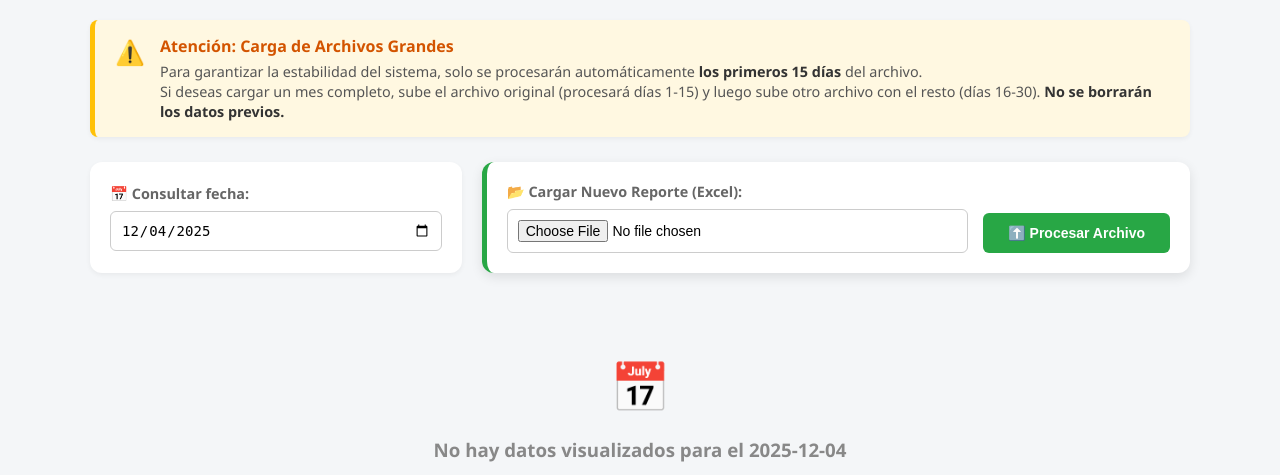
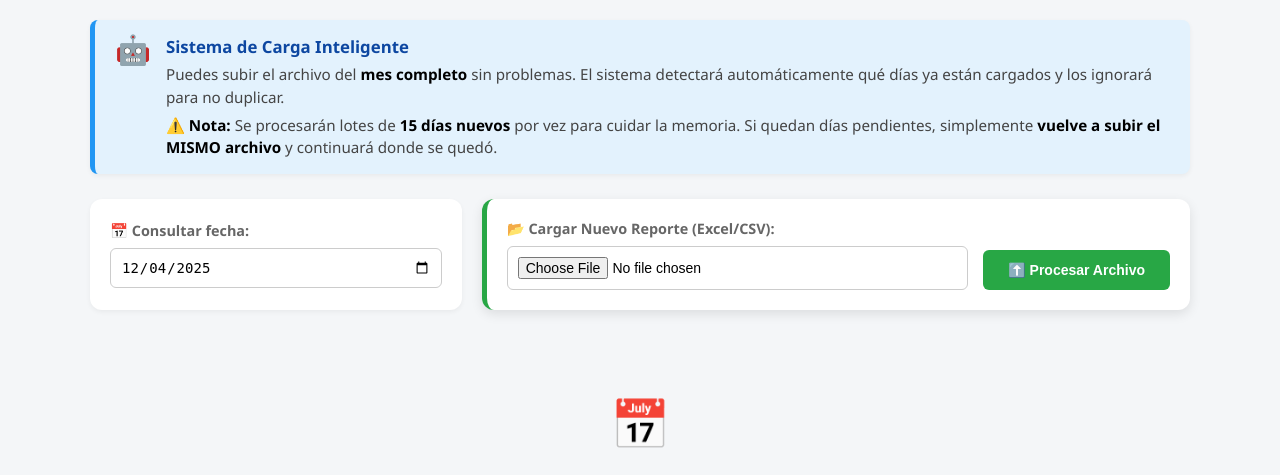
Before and after one commit to EmmanuelArce12/central-estaciones, a Flask app: page /estacion/ventas-vendedor in a window 1280 px wide. Shown: the part 60-535 px from the top of the page. Run offline with Flask 3, Linux system fonts and the light colour scheme; the visitor is signed in with stand-in values (Sample User, id 1); data that the repository does not hold is empty.

Commit message:
"cambios generales en el corte de suba de archivo"

```diff
--- a/app.py
+++ b/app.py
@@ -972,18 +972,20 @@ def ver_ventas_vendedor():
             elif 14 <= hr < 22: res["Tarde"].append(v)
             else: res["Noche"].append(v)
     return render_template('ventas_vendedor.html', ventas_por_turno=res, fecha=fecha, t_litros=t_l, t_plata=t_p, limites=limites, user=current_user)
+# Asegúrate de tener estos imports
+from sqlalchemy import insert, distinct
+
 @app.route('/estacion/subir-ventas-vendedor', methods=['POST'])
 @login_required
 def subir_ventas_vendedor():
-    # 1. Validación básica
+    # --- VALIDACIÓN BÁSICA ---
     if 'archivo' not in request.files: return redirect(url_for('ver_ventas_vendedor'))
     archivo = request.files['archivo']
     if archivo.filename == '': return redirect(url_for('ver_ventas_vendedor'))
 
     try:
+        # 1. LECTURA DEL ARCHIVO
         filename = archivo.filename.lower()
-
-        # 2. Lectura optimizada
         if filename.endswith('.csv'):
             try:
                 df_raw = pd.read_csv(archivo, header=None)
@@ -993,9 +995,9 @@ def subir_ventas_vendedor():
         else:
             df_raw = pd.read_excel(archivo, header=None)
 
-        # 3. Buscar encabezado "Vendedor" y "Fecha"
+        # 2. BUSCAR ENCABEZADO CORRECTO
         fila_tabla = -1
-        # Buscamos en las primeras 50 filas para no saturar memoria
+        # Buscamos en las primeras 50 filas
         for i, row in df_raw.head(50).iterrows():
             row_str = row.astype(str)
             if row_str.str.contains('Vendedor').any() and row_str.str.contains('Fecha').any():
@@ -1006,7 +1008,7 @@ def subir_ventas_vendedor():
             flash("Error: No se encontró la tabla de ventas (columnas Fecha/Vendedor).", "error")
             return redirect(url_for('ver_ventas_vendedor'))
 
-        # 4. Procesar Dataframe y Mapear Columnas
+        # 3. NORMALIZAR DATOS
         df = df_raw.iloc[fila_tabla + 1:].copy()
         df.columns = df_raw.iloc[fila_tabla]
         df.columns = df.columns.astype(str).str.strip().str.title()
@@ -1024,53 +1026,80 @@ def subir_ventas_vendedor():
 
         df = df.rename(columns=map_cols)
 
-        # Eliminar columnas basura para liberar memoria
+        # Reducir columnas para ahorrar memoria
         cols_to_keep = ['Fecha', 'Vendedor', 'Combustible', 'Litros', 'Importe', 'Precio', 'DuracionSeg', 'TipoPago']
         cols_existing = [c for c in cols_to_keep if c in df.columns]
         df = df[cols_existing]
 
         df = df.dropna(subset=["Vendedor"])
 
-        # Conversión de Fecha
+        # Convertir Fecha
         df['Fecha_DT'] = pd.to_datetime(df['Fecha'], dayfirst=True, errors='coerce')
         df = df.dropna(subset=['Fecha_DT'])
 
         if df.empty:
-            flash("Sin fechas válidas.", "error"); return redirect(url_for('ver_ventas_vendedor'))
+            flash("Sin fechas válidas en el archivo.", "error"); return redirect(url_for('ver_ventas_vendedor'))
+
+        # Crear columna string para comparaciones fáciles
+        df['Fecha_Str'] = df['Fecha_DT'].dt.strftime('%Y-%m-%d')
 
         # ==============================================================================
-        # 🛡️ LÓGICA DE CORTE DE 15 DÍAS (SAFETY CUT)
+        # 🧠 LÓGICA INTELIGENTE: FILTRAR LO YA CARGADO
         # ==============================================================================
-        # Obtenemos los días únicos ordenados
-        dias_unicos = sorted(df['Fecha_DT'].dt.date.unique())
 
-        mensaje_corte = ""
-        fecha_corte_str = ""
+        # 1. ¿Qué fechas trae el archivo?
+        fechas_archivo = df['Fecha_Str'].unique().tolist()
 
-        if len(dias_unicos) > 15:
-            # Tomamos solo los primeros 15 días
-            dias_permitidos = dias_unicos[:15]
-            fecha_corte = dias_permitidos[-1] # El día 15
-            fecha_corte_str = fecha_corte.strftime('%d/%m/%Y')
+        # 2. ¿Qué fechas YA existen en la DB para este usuario?
+        # Hacemos una consulta ligera (solo trae las fechas, no todo el objeto)
+        fechas_existentes_query = db.session.query(VentaVendedor.fecha).filter(
+            VentaVendedor.user_id == current_user.id,
+            VentaVendedor.fecha.in_(fechas_archivo)
+        ).distinct().all()
 
-            # Filtramos el DataFrame para dejar SOLO esos 15 días
-            # Esto asegura que procesemos días completos (con sus turnos noche) y nada más
-            df = df[df['Fecha_DT'].dt.date.isin(dias_permitidos)]
+        fechas_ya_cargadas = set([f[0] for f in fechas_existentes_query]) # Convertir a Set para búsqueda rápida
 
-            mensaje_corte = f"⚠️ AVISO DE SEGURIDAD: El archivo era muy grande. Se procesaron los primeros 15 días (hasta el {fecha_corte_str}). Por favor sube el resto en otro archivo."
+        # 3. Filtrar el DataFrame: Nos quedamos SOLO con lo NUEVO
+        df_nuevos = df[~df['Fecha_Str'].isin(fechas_ya_cargadas)].copy()
+
+        if df_nuevos.empty:
+            flash(f"⚠️ El archivo no contenía datos nuevos. Todas las fechas ({len(fechas_archivo)}) ya estaban cargadas.", "warning")
+            # Redirigir a la última fecha del archivo original
+            ultima = sorted(fechas_archivo)[-1]
+            return redirect(url_for('ver_ventas_vendedor', fecha=ultima))
 
         # ==============================================================================
-        # FIN LÓGICA DE CORTE
+        # ✂️ LÓGICA DE TIJERA (Chunking de 15 días sobre lo NUEVO)
+        # ==============================================================================
+        dias_unicos_nuevos = sorted(df_nuevos['Fecha_DT'].dt.date.unique())
+
+        mensaje_aviso = ""
+
+        if len(dias_unicos_nuevos) > 15:
+            dias_permitidos = dias_unicos_nuevos[:15]
+            fecha_corte = dias_permitidos[-1]
+
+            # Cortamos el DF para procesar solo los primeros 15 días DISPONIBLES
+            df_final = df_nuevos[df_nuevos['Fecha_DT'].dt.date.isin(dias_permitidos)].copy()
+
+            dias_restantes = len(dias_unicos_nuevos) - 15
+            mensaje_aviso = f"💾 Se procesaron 15 días nuevos (hasta el {fecha_corte.strftime('%d/%m')}). Quedan {dias_restantes} días pendientes en este archivo. Vuelve a subirlo para terminar."
+        else:
+            df_final = df_nuevos
+            mensaje_aviso = f"✅ Se procesaron {len(dias_unicos_nuevos)} días nuevos correctamente."
+
+        # ==============================================================================
+        # 🚀 PROCESAMIENTO (Optimizado en Memoria)
         # ==============================================================================
 
-        # Cache de Turnos (Optimización Memoria 1)
-        min_fecha = df['Fecha_DT'].min() - timedelta(days=2)
-        max_fecha = df['Fecha_DT'].max() + timedelta(days=2)
+        # Cache de Turnos
+        min_f = df_final['Fecha_DT'].min() - timedelta(days=2)
+        max_f = df_final['Fecha_DT'].max() + timedelta(days=2)
 
         reportes_data = db.session.query(Reporte.hora_apertura, Reporte.hora_cierre, Reporte.fecha_operativa, Reporte.turno).filter(
             Reporte.user_id == current_user.id,
-            Reporte.hora_apertura >= min_fecha,
-            Reporte.hora_cierre <= max_fecha
+            Reporte.hora_apertura >= min_f,
+            Reporte.hora_cierre <= max_f
         ).all()
 
         cache_turnos = [{
@@ -1086,8 +1115,8 @@ def subir_ventas_vendedor():
                     return t['fecha_op'], t['turno']
             return timestamp_venta.strftime('%Y-%m-%d'), 'Sin Turno'
 
-        resultados_turno = [buscar_turno_memoria(x) for x in df['Fecha_DT']]
-        df['Fecha_Op'] = [x[0] for x in resultados_turno]
+        resultados = [buscar_turno_memoria(x) for x in df_final['Fecha_DT']]
+        df_final['Fecha_Op'] = [x[0] for x in resultados]
 
         # Limpieza Numérica
         def safe_float(x):
@@ -1095,27 +1124,17 @@ def subir_ventas_vendedor():
             except: return 0.0
 
         for col in ['Litros', 'Importe', 'Precio', 'DuracionSeg']:
-            if col in df.columns: df[col] = df[col].apply(safe_float)
+            if col in df_final.columns: df_final[col] = df_final[col].apply(safe_float)
 
-        # Agrupación
+        # Agrupar
         agregaciones = { 'Litros': 'sum', 'Importe': 'sum', 'Fecha_DT': 'min' }
-        if 'Precio' in df.columns: agregaciones['Precio'] = 'mean'
-        if 'DuracionSeg' in df.columns: agregaciones['DuracionSeg'] = 'sum'
-        if 'TipoPago' in df.columns: agregaciones['TipoPago'] = 'first'
+        if 'Precio' in df_final.columns: agregaciones['Precio'] = 'mean'
+        if 'DuracionSeg' in df_final.columns: agregaciones['DuracionSeg'] = 'sum'
+        if 'TipoPago' in df_final.columns: agregaciones['TipoPago'] = 'first'
 
-        resumen = df.groupby(['Fecha_Op', 'Vendedor', 'Combustible']).agg(agregaciones).reset_index()
+        resumen = df_final.groupby(['Fecha_Op', 'Vendedor', 'Combustible']).agg(agregaciones).reset_index()
 
-        # Bulk Insert (Optimización Memoria 2)
-        fechas_afectadas = resumen['Fecha_Op'].unique().tolist()
-
-        # Borrar SOLO lo que vamos a escribir (No toca los días futuros si se sube por partes)
-        if fechas_afectadas:
-            db.session.query(VentaVendedor).filter(
-                VentaVendedor.user_id == current_user.id,
-                VentaVendedor.fecha.in_(fechas_afectadas)
-            ).delete(synchronize_session=False)
-            db.session.commit()
-
+        # Bulk Insert
         bulk_data = []
         user_id_val = current_user.id
 
@@ -1136,26 +1155,30 @@ def subir_ventas_vendedor():
             })
 
         if bulk_data:
+            # NOTA: Ya no hace falta borrar porque filtramos arriba lo que ya existía.
+            # Solo insertamos lo nuevo.
             db.session.bulk_insert_mappings(VentaVendedor, bulk_data)
             db.session.commit()
 
-        count = len(bulk_data)
+        # Flash inteligente
+        if "Quedan" in mensaje_aviso:
+            flash(mensaje_aviso, "warning")
+        else:
+            flash(mensaje_aviso, "success")
 
-        if mensaje_corte:
-            flash(mensaje_corte, "warning") # Usamos warning para que resalte
+        # Redirigir a la última fecha CARGADA AHORA
+        if not resumen.empty:
+            ultima_fecha = sorted(resumen['Fecha_Op'].unique())[-1]
         else:
-            flash(f"Proceso exitoso: {count} registros guardados.", "success")
+            ultima_fecha = datetime.now().strftime('%Y-%m-%d')
 
-        # Redirigir a la última fecha CARGADA (sea la del corte o la final)
-        ultima_fecha = sorted(fechas_afectadas)[-1] if fechas_afectadas else datetime.now().strftime('%Y-%m-%d')
         return redirect(url_for('ver_ventas_vendedor', fecha=ultima_fecha))
 
     except Exception as e:
         db.session.rollback()
         traceback.print_exc()
         flash(f"Error crítico: {str(e)}", "error")
-        return redirect(url_for('ver_ventas_vendedor'))
-# --- VISTA TIRADAS (LÓGICA INTELIGENTE DE TURNOS) ---
+        return redirect(url_for('ver_ventas_vendedor'))# --- VISTA TIRADAS (LÓGICA INTELIGENTE DE TURNOS) ---
 @app.route('/estacion/tiradas', methods=['GET'])
 @login_required
 def ver_tiradas_web():
--- a/templates/ventas_vendedor.html
+++ b/templates/ventas_vendedor.html
@@ -18,16 +18,16 @@
         }
         .btn-back:hover { background: #e9ecef; }
 
-        /* ALERTAS GENERALES */
+        /* ALERTAS DEL SISTEMA (Flash) */
         .alert { padding: 15px; border-radius: 8px; margin-bottom: 20px; font-weight: bold; border: 1px solid transparent; }
         .alert-success { background-color: #d4edda; color: #155724; border-color: #c3e6cb; }
         .alert-warning { background-color: #fff3cd; color: #856404; border-color: #ffeeba; }
         .alert-error { background-color: #f8d7da; color: #721c24; border-color: #f5c6cb; }
 
-        /* AVISO DE LÍMITE (NUEVO) */
+        /* AVISO DE CARGA INTELIGENTE (NUEVO ESTILO) */
         .alert-limit {
-            background-color: #fff8e1;
-            border-left: 5px solid #ffc107;
+            background-color: #e3f2fd; /* Azul muy suave */
+            border-left: 5px solid #2196f3; /* Azul fuerte */
             padding: 15px 20px;
             border-radius: 8px;
             margin-bottom: 25px;
@@ -36,10 +36,10 @@
             align-items: flex-start;
             gap: 15px;
         }
-        .limit-icon { font-size: 1.5rem; }
-        .limit-content h4 { margin: 0 0 5px 0; color: #d35400; font-size: 1rem; font-weight: bold; }
-        .limit-content p { margin: 0; font-size: 0.9rem; color: #555; line-height: 1.4; }
-        .limit-content strong { color: #333; }
+        .limit-icon { font-size: 1.8rem; line-height: 1; }
+        .limit-content h4 { margin: 0 0 5px 0; color: #0d47a1; font-size: 1.05rem; font-weight: 800; }
+        .limit-content p { margin: 0; font-size: 0.95rem; color: #444; line-height: 1.5; }
+        .limit-content strong { color: #000; font-weight: 700; }
 
         /* BARRA DE CONTROL */
         .control-bar {
@@ -156,15 +156,16 @@
     {% endwith %}
 
     <div class="alert-limit">
-        <div class="limit-icon">⚠️</div>
+        <div class="limit-icon">🤖</div>
         <div class="limit-content">
-            <h4>Atención: Carga de Archivos Grandes</h4>
+            <h4>Sistema de Carga Inteligente</h4>
             <p>
-                Para garantizar la estabilidad del sistema, solo se procesarán automáticamente
-                <strong>los primeros 15 días</strong> del archivo.<br>
-                Si deseas cargar un mes completo, sube el archivo original (procesará días 1-15)
-                y luego sube otro archivo con el resto (días 16-30).
-                <strong>No se borrarán los datos previos.</strong>
+                Puedes subir el archivo del <strong>mes completo</strong> sin problemas.
+                El sistema detectará automáticamente qué días ya están cargados y los ignorará para no duplicar.
+            </p>
+            <p style="margin-top:5px;">
+                ⚠️ <strong>Nota:</strong> Se procesarán lotes de <strong>15 días nuevos</strong> por vez para cuidar la memoria.
+                Si quedan días pendientes, simplemente <strong>vuelve a subir el MISMO archivo</strong> y continuará donde se quedó.
             </p>
         </div>
     </div>
@@ -177,7 +178,7 @@
 
         <form action="/estacion/subir-ventas-vendedor" method="POST" enctype="multipart/form-data" class="upload-card">
             <div class="form-group">
-                <label>📂 Cargar Nuevo Reporte (Excel):</label>
+                <label>📂 Cargar Nuevo Reporte (Excel/CSV):</label>
                 <input type="file" name="archivo" accept=".xlsx, .xls, .csv" required>
             </div>
             <button type="submit">⬆️ Procesar Archivo</button>
```
